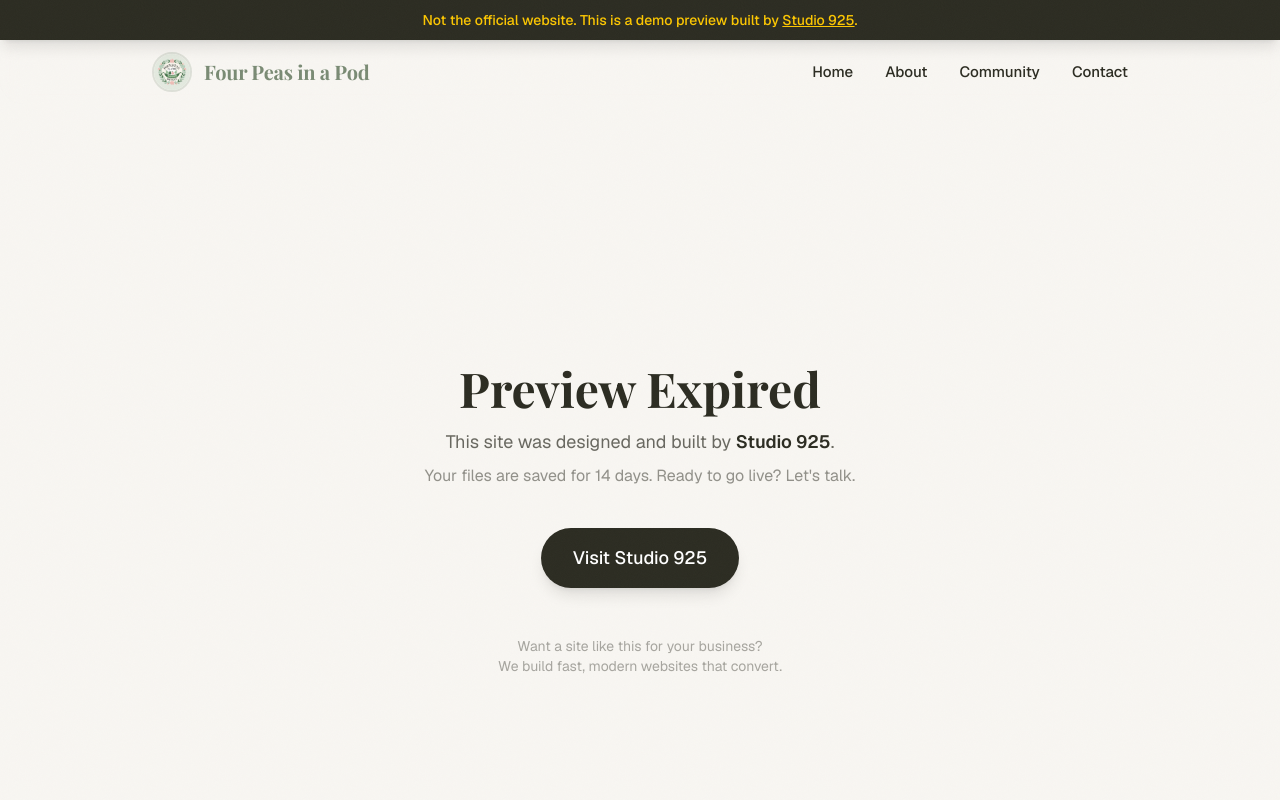
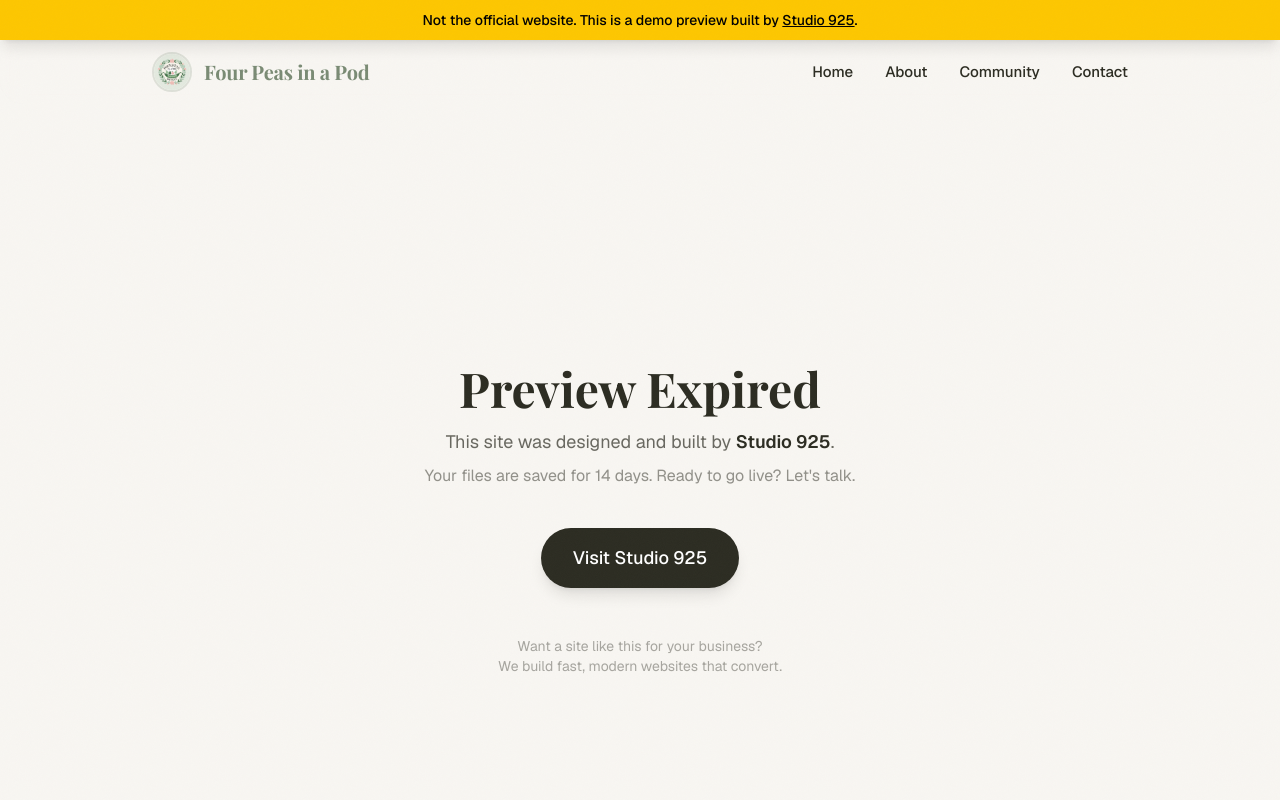
Before and after one commit to 925adhd/fourpeasinapodboutique, a Next.js app: page /expired in a window 1280 px wide. Shown: the top 800 px of the page. Built offline with nearby package versions, Linux system fonts and the light colour scheme.

Commit message:
Change banner background to yellow-400 instead of text color
Co-Authored-By: Claude Opus 4.6 (1M context) <noreply@anthropic.com>

```diff
--- a/src/components/PreviewBanner.tsx
+++ b/src/components/PreviewBanner.tsx
@@ -50,11 +50,11 @@ export default function PreviewBanner() {
   const showCountdown = timeLeft !== null && timeLeft !== "not_started";
 
   return (
-    <div ref={bannerRef} className="fixed top-0 inset-x-0 z-50 bg-[#2C2C22] text-white text-center text-sm font-medium shadow-lg">
+    <div ref={bannerRef} className="fixed top-0 inset-x-0 z-50 bg-yellow-400 text-black text-center text-sm font-medium shadow-lg">
       <div className="max-w-5xl mx-auto px-4 py-2.5 flex items-center justify-center gap-3 flex-wrap">
-        <p className="text-yellow-400">
+        <p>
           Not the official website. This is a demo preview built by{" "}
-          <a href="https://studio925.design" target="_blank" rel="noopener noreferrer" className="underline hover:text-yellow-300">
+          <a href="https://studio925.design" target="_blank" rel="noopener noreferrer" className="underline hover:text-black/70">
             Studio 925
           </a>
           .
```
